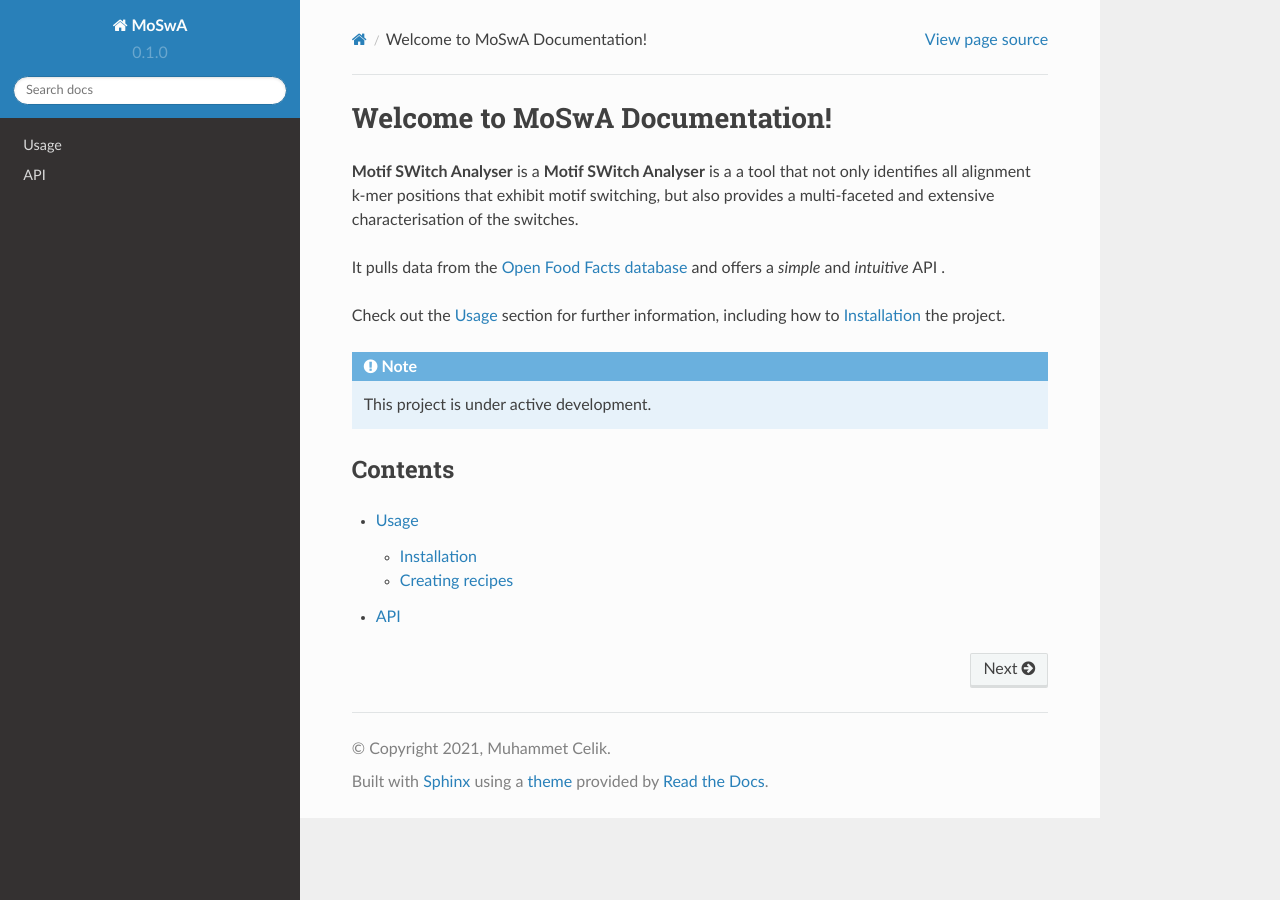
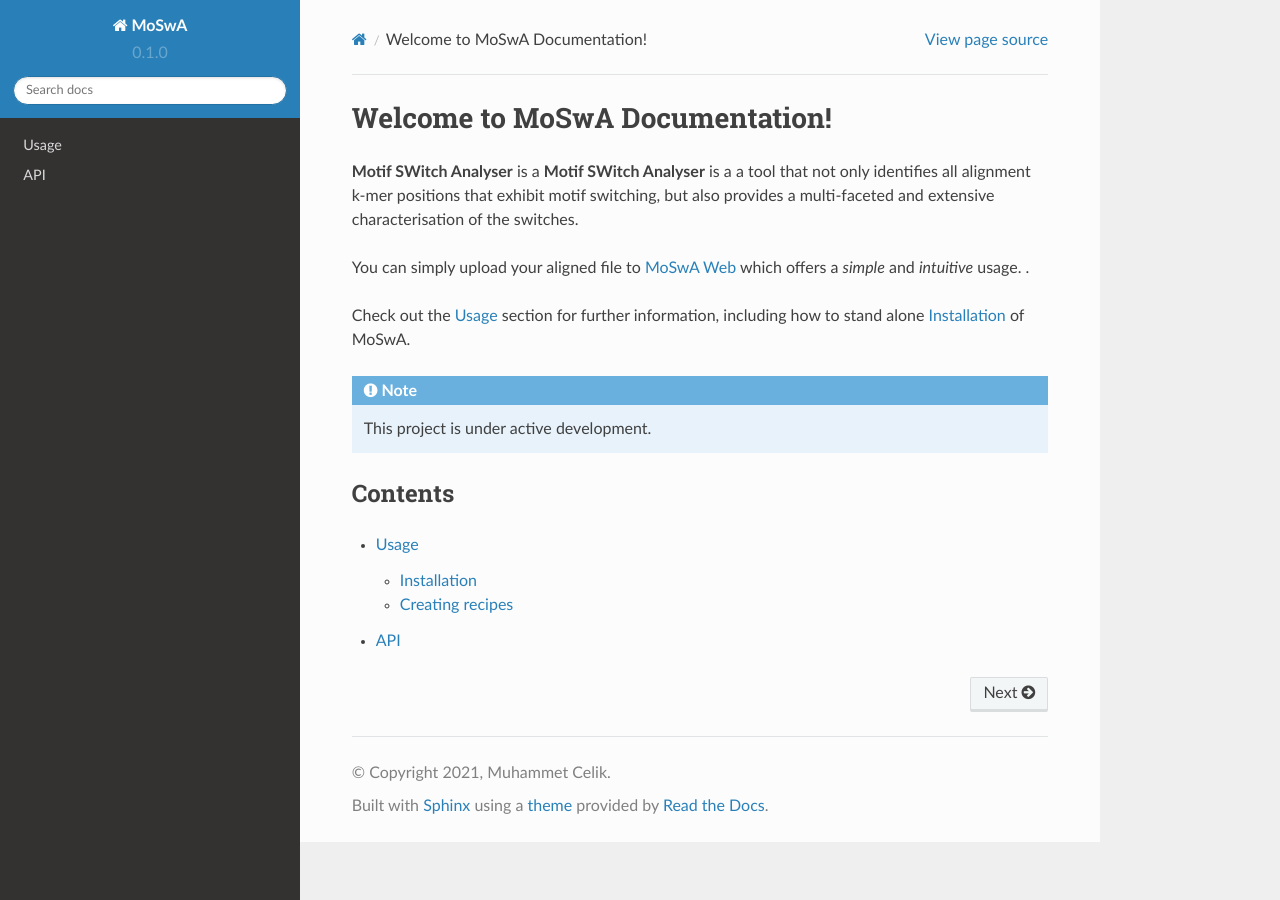
Before and after one commit to macelik/MoSwADocs, a Sphinx documentation site: the page built from docs/source/index.rst, in a window 1280 px wide. Built offline with Sphinx 7.4.7 and the Read the Docs theme 2.0.0, drawn with Linux system fonts in a browser that asks for light colours.

Commit message:
Update index.rst

```diff
--- a/docs/source/index.rst
+++ b/docs/source/index.rst
@@ -4,12 +4,12 @@
 **Motif SWitch Analyser** is a **Motif SWitch Analyser** is a a tool that not only identifies all alignment k-mer positions that exhibit
 motif switching, but also provides a multi-faceted and extensive characterisation of the switches.
 
-It pulls data from the `Open Food Facts database <https://world.openfoodfacts.org/>`_
-and offers a *simple* and *intuitive* API
+You can simply upload your aligned file to `MoSwA Web <http://moswa.bioinfo.perdanauniversity.edu.my//>`_
+which offers a *simple* and *intuitive* usage.
 .
 
 Check out the :doc:`usage` section for further information, including
-how to :ref:`installation` the project.
+how to stand alone :ref:`installation` of MoSwA.
 
 .. note::
 
```
